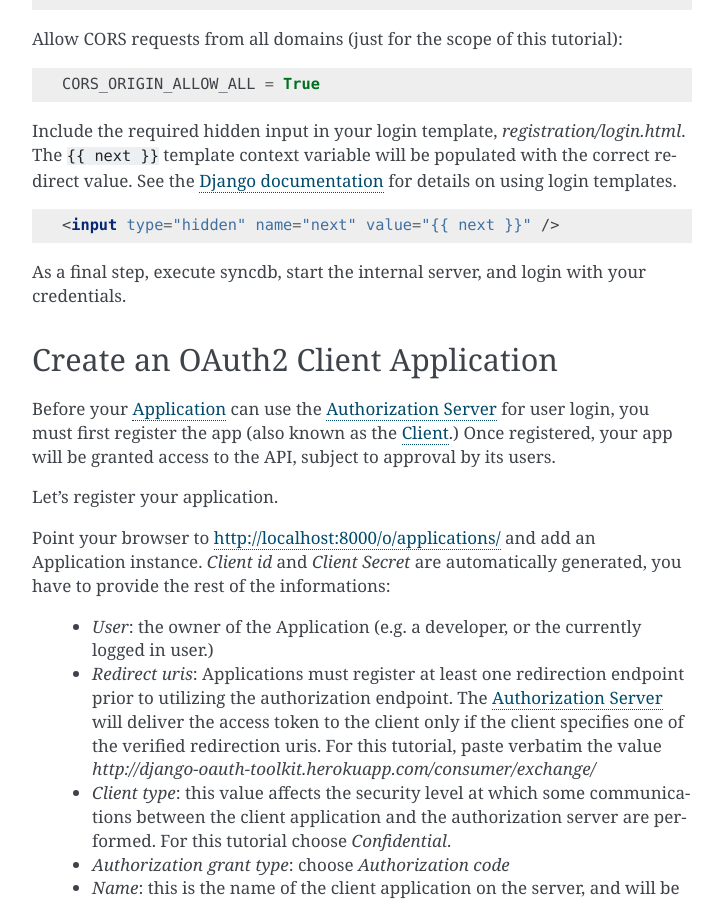
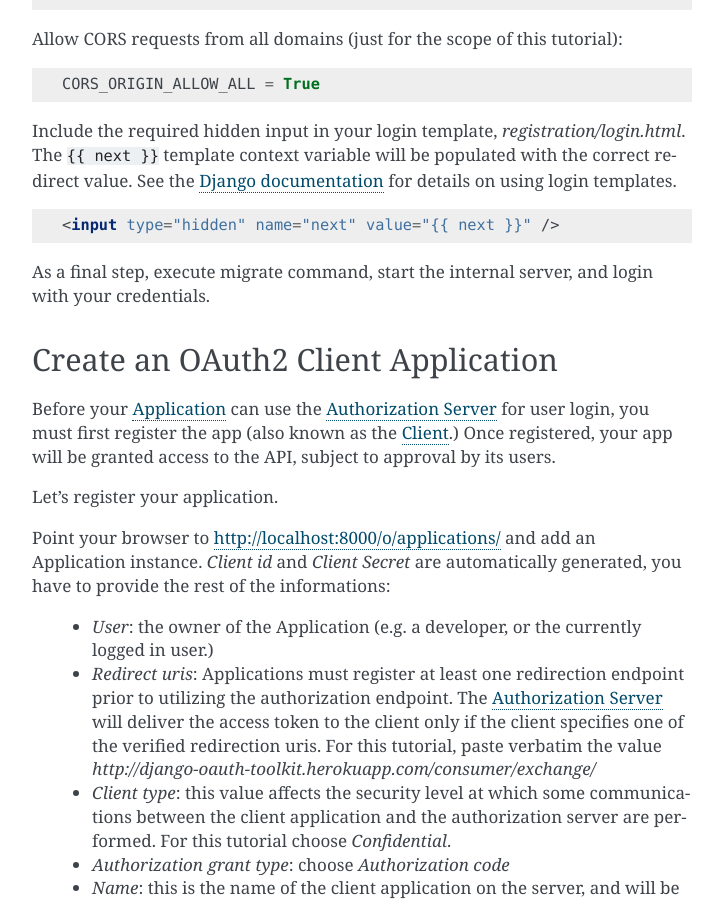
Before and after one commit to codemachine0313/django-oauth-toolkit, a Sphinx documentation site: the page built from docs/tutorial/tutorial_01.rst, in a window 1280 px wide and 900 px high, scrolled down 1169 px. Shown: the whole window, without its empty margins (388-1111 px from the left). Built offline with Sphinx 7.4.7, drawn with Linux system fonts in a browser that asks for light colours.

Commit message:
removed references to syncdb

```diff
--- a/docs/install.rst
+++ b/docs/install.rst
@@ -29,7 +29,6 @@
 
 .. sourcecode:: sh
 
-    $ python manage.py syncdb
     $ python manage.py migrate oauth2_provider
 
 Next step is our :doc:`first tutorial <tutorial/tutorial_01>`.
--- a/docs/tutorial/tutorial_01.rst
+++ b/docs/tutorial/tutorial_01.rst
@@ -67,7 +67,7 @@
 
     <input type="hidden" name="next" value="{{ next }}" />
 
-As a final step, execute syncdb, start the internal server, and login with your credentials.
+As a final step, execute migrate command, start the internal server, and login with your credentials.
 
 Create an OAuth2 Client Application
 -----------------------------------
```
